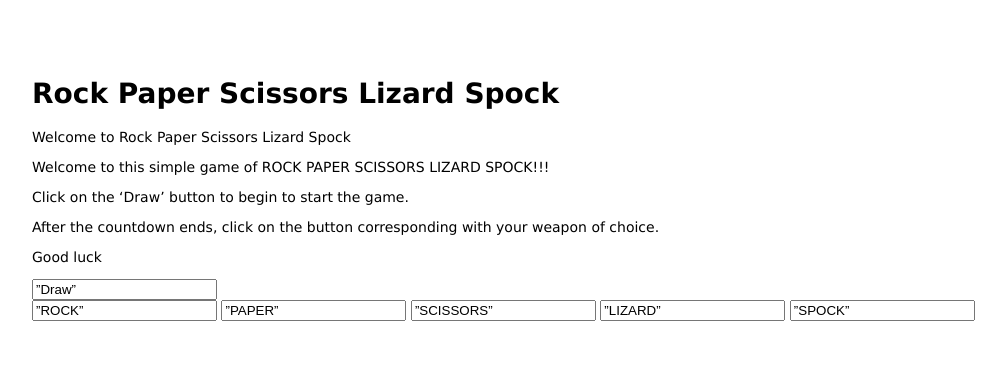
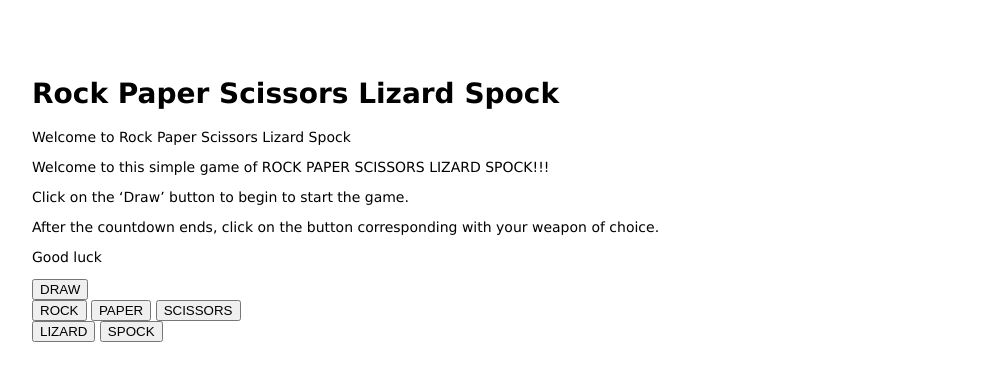
Before and after one commit to CodingGuruInTraining/RockPaperScissors_v0.2, a Node server app: page / in a window 1280 px wide. Shown: the top 381 px of the page, without its empty margins (26-1032 px from the left). Run offline with Node 20, Linux system fonts and the light colour scheme; some libraries are stand-ins or nearby versions.

Commit message:
corrected startup command changed buttons from input to button elements (were loading as textboxes)

```diff
--- a/package.json
+++ b/package.json
@@ -3,7 +3,7 @@
   "version": "0.0.0",
   "private": true,
   "scripts": {
-    "start": "node app.js"
+    "start": "node bin/www"
   },
   "dependencies": {
     "body-parser": "~1.16.0",
@@ -11,6 +11,7 @@
     "debug": "~2.6.0",
     "express": "~4.14.1",
     "express-handlebars": "3.0.0",
+    "hbs": "~4.0.1",
     "morgan": "~1.7.0",
     "serve-favicon": "~2.3.2",
     "socket.io": "^1.7.3"
--- a/views/index.hbs
+++ b/views/index.hbs
@@ -9,18 +9,19 @@
 </div>
 
 <div id=”buttonDiv”>
-    <input type=”button” value=”Draw” id=”drawbtn”>
+    <button type=”button” value=”Draw” id=”drawbtn”>DRAW</button>
     <br>
 </div>
 
 <div id=”weaponsDiv”>
         <!--<span id=”weaponsSpan”>-->
-			<input type=”button” value=”ROCK” id=”rockbtn” class=”weapons”>
-			<input type=”button” value=”PAPER” id=”paperbtn” class=”weapons”>
-			<input type=”button” value=”SCISSORS” id=”scissorbtn” class=”weapons”>
+			<button type=”button” value=”ROCK” id=”rockbtn” class=”weapons”>ROCK</button>
+			<button type=”button” value=”PAPER” id=”paperbtn” class=”weapons”>PAPER</button>
+			<button type=”button” value=”SCISSORS” id=”scissorbtn” class=”weapons”>SCISSORS</button>
+    <br>
 		<!--</span>-->
-    <input type=”button” value=”LIZARD” id=”lizardbtn” class=”weapons”>
-    <input type=”button” value=”SPOCK” id=”spockbtn” class=”weapons”>
+    <button type=”button” value=”LIZARD” id=”lizardbtn” class=”weapons”>LIZARD</button>
+    <button type=”button” value=”SPOCK” id=”spockbtn” class=”weapons”>SPOCK</button>
 </div>
 
 <div id=”countdown”></div>
```
